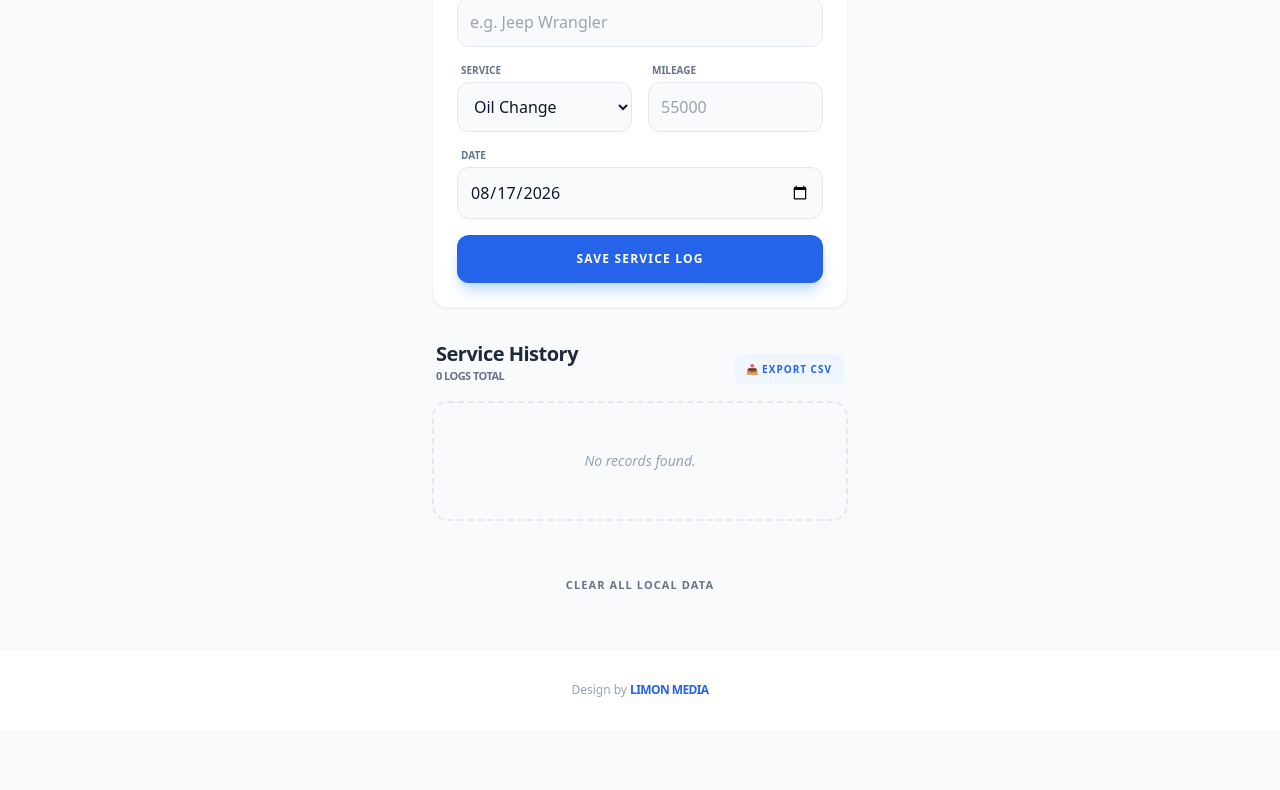
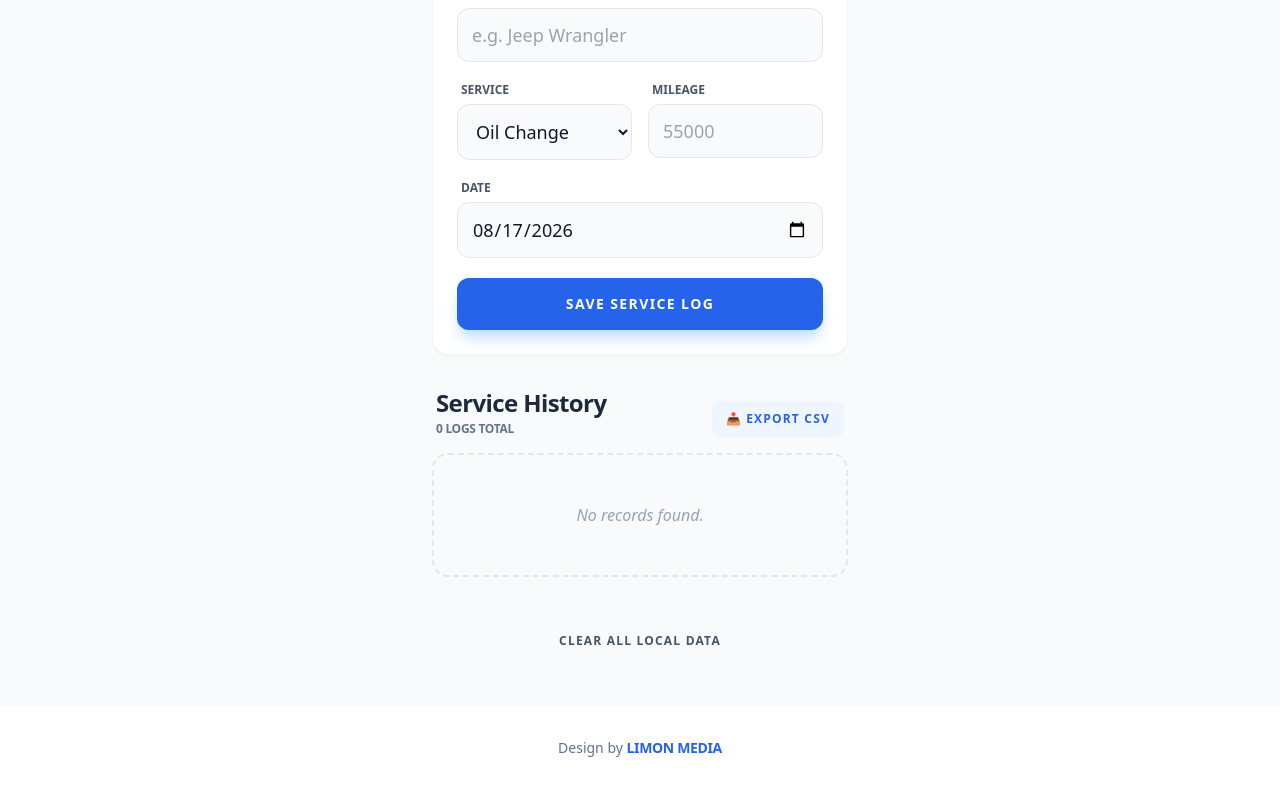
Before and after one commit to ealimon/GloveBox, a plain HTML site: page index.html in a window 1280 px wide. Shown: the part 175-965 px from the top of the page. Before the commit the page ends 905 px from the top, so only its background shows below. Drawn offline with nearby package versions, Linux system fonts and the light colour scheme.

Commit message:
Update styles and improve accessibility in index.html

```diff
--- a/index.html
+++ b/index.html
@@ -5,6 +5,7 @@
     <meta name="viewport" content="width=device-width, initial-scale=1.0, maximum-scale=1.0, user-scalable=no">
     <title>GloveBox | Car Maintenance</title>
 
+    <!-- PWA & Mobile Optimization -->
     <meta name="apple-mobile-web-app-capable" content="yes">
     <meta name="apple-mobile-web-app-status-bar-style" content="black-translucent">
     <script src="https://cdn.tailwindcss.com"></script>
@@ -13,30 +14,32 @@
         body { -webkit-tap-highlight-color: transparent; }
         .log-card { transition: transform 0.1s ease; }
         .log-card:active { transform: scale(0.98); }
-        input, select { font-size: 16px !important; }
+        input, select { font-size: 18px !important; }
     </style>
 </head>
-<body class="bg-gray-50 font-sans flex flex-col min-h-screen text-slate-900">
+<body class="bg-gray-50 font-sans flex flex-col min-h-screen text-slate-900 text-base">
 
+    <!-- Header -->
     <nav class="bg-slate-900 p-5 text-white shadow-xl sticky top-0 z-10">
-        <h1 class="text-xl font-bold text-center text-blue-400 tracking-tighter uppercase italic">🛠 GloveBox</h1>
+        <h1 class="text-2xl font-bold text-center text-blue-400 tracking-tight uppercase italic">🛠 GloveBox</h1>
     </nav>
 
     <main class="max-w-md mx-auto px-4 py-6 flex-grow w-full pb-12">
 
+        <!-- Input Form -->
         <div class="bg-white p-6 rounded-2xl shadow-sm mb-8 border border-slate-100">
-            <h2 class="text-sm font-black uppercase tracking-widest text-slate-400 mb-4">Add New Entry</h2>
-            <form id="logForm" class="space-y-4">
+            <h2 class="text-base font-black uppercase tracking-widest text-slate-500 mb-4">Add New Entry</h2>
+            <form id="logForm" class="space-y-5">
 
                 <div>
-                    <label class="block text-[10px] font-bold uppercase text-slate-500 mb-1 ml-1">Car Nickname</label>
-                    <input type="text" id="carName" placeholder="e.g. Jeep Wrangler" class="w-full p-3 bg-slate-50 border border-slate-200 rounded-xl outline-none focus:border-blue-500 focus:ring-1 focus:ring-blue-500 transition" required>
+                    <label class="block text-xs font-bold uppercase text-slate-600 mb-1.5 ml-1">Car Nickname</label>
+                    <input type="text" id="carName" placeholder="e.g. Jeep Wrangler" class="w-full p-3.5 bg-slate-50 border border-slate-200 rounded-xl outline-none focus:border-blue-500 focus:ring-2 focus:ring-blue-500 text-base transition" required>
                 </div>
 
                 <div class="grid grid-cols-2 gap-4">
                     <div>
-                        <label class="block text-[10px] font-bold uppercase text-slate-500 mb-1 ml-1">Service</label>
-                        <select id="serviceType" class="w-full p-3 bg-slate-50 border border-slate-200 rounded-xl outline-none focus:border-blue-500">
+                        <label class="block text-xs font-bold uppercase text-slate-600 mb-1.5 ml-1">Service</label>
+                        <select id="serviceType" class="w-full p-3.5 bg-slate-50 border border-slate-200 rounded-xl outline-none focus:border-blue-500 text-base">
                             <option>Oil Change</option>
                             <option>Tire Rotation</option>
                             <option>Brakes</option>
@@ -46,42 +49,47 @@
                         </select>
                     </div>
                     <div>
-                        <label class="block text-[10px] font-bold uppercase text-slate-500 mb-1 ml-1">Mileage</label>
-                        <input type="number" id="mileage" placeholder="55000" class="w-full p-3 bg-slate-50 border border-slate-200 rounded-xl outline-none focus:border-blue-500" required>
+                        <label class="block text-xs font-bold uppercase text-slate-600 mb-1.5 ml-1">Mileage</label>
+                        <input type="number" id="mileage" placeholder="55000" class="w-full p-3.5 bg-slate-50 border border-slate-200 rounded-xl outline-none focus:border-blue-500 text-base" required>
                     </div>
                 </div>
 
                 <div>
-                    <label class="block text-[10px] font-bold uppercase text-slate-500 mb-1 ml-1">Date</label>
-                    <input type="date" id="date" class="w-full p-3 bg-slate-50 border border-slate-200 rounded-xl outline-none focus:border-blue-500" required>
+                    <label class="block text-xs font-bold uppercase text-slate-600 mb-1.5 ml-1">Date</label>
+                    <input type="date" id="date" class="w-full p-3.5 bg-slate-50 border border-slate-200 rounded-xl outline-none focus:border-blue-500 text-base" required>
                 </div>
 
-                <button type="submit" class="w-full bg-blue-600 text-white py-4 rounded-xl font-bold shadow-lg shadow-blue-200 active:bg-blue-700 transition-all mt-2 uppercase tracking-widest text-xs">Save Service Log</button>
+                <button type="submit" class="w-full bg-blue-600 text-white py-4 rounded-xl font-bold shadow-lg shadow-blue-200 active:bg-blue-700 transition-all mt-2 uppercase tracking-widest text-sm">Save Service Log</button>
             </form>
         </div>
 
+        <!-- History Header -->
         <div class="flex justify-between items-end mb-4 px-1">
             <div>
-                <h2 class="text-xl font-bold text-slate-800 tracking-tight">Service History</h2>
-                <p id="logCount" class="text-[11px] font-bold text-slate-500 uppercase tracking-tighter">0 Logs Total</p>
+                <h2 class="text-2xl font-bold text-slate-800 tracking-tight">Service History</h2>
+                <p id="logCount" class="text-xs font-bold text-slate-500 uppercase tracking-tight mt-0.5">0 Logs Total</p>
             </div>
-            <button onclick="exportToCSV()" class="text-[10px] font-bold text-blue-600 uppercase tracking-widest bg-blue-50 px-3 py-2 rounded-lg hover:bg-blue-100 transition">
+            <button onclick="exportToCSV()" class="text-xs font-bold text-blue-600 uppercase tracking-widest bg-blue-50 px-3.5 py-2.5 rounded-lg hover:bg-blue-100 transition">
                 📥 Export CSV
             </button>
         </div>
 
+        <!-- Log List -->
         <div id="logList" class="space-y-3">
-            </div>
+            <!-- Dynamic content -->
+        </div>
 
+        <!-- Utility: Clear All -->
         <div class="mt-12 text-center">
-            <button onclick="clearAllData()" class="text-[11px] font-bold text-slate-500 uppercase tracking-widest hover:text-red-600 transition p-2">
+            <button onclick="clearAllData()" class="text-xs font-bold text-slate-600 uppercase tracking-widest hover:text-red-600 transition p-2">
                 Clear All Local Data
             </button>
         </div>
     </main>
 
-    <footer class="w-full py-8 text-center text-slate-400 text-xs mt-auto border-t border-slate-100 bg-white">
-        <p>Design by <a href="https://www.Limon.Media" target="_blank" class="font-black text-blue-600 uppercase tracking-tighter hover:text-blue-800 transition">Limon Media</a></p>
+    <!-- Footer -->
+    <footer class="w-full py-8 text-center text-slate-500 text-sm mt-auto border-t border-slate-100 bg-white">
+        <p>Design by <a href="https://www.Limon.Media" target="_blank" class="font-black text-blue-600 uppercase tracking-tight hover:text-blue-800 transition">Limon Media</a></p>
     </footer>
 
     <script>
@@ -117,7 +125,7 @@
             const logs = JSON.parse(localStorage.getItem('carLogs') || '[]');
             logCount.innerText = `${logs.length} ${logs.length === 1 ? 'Log' : 'Logs'} Total`;
             if (logs.length === 0) {
-                logList.innerHTML = `<div class="text-center py-12 border-2 border-dashed border-slate-200 rounded-2xl text-slate-400 italic text-sm">No records found.</div>`;
+                logList.innerHTML = `<div class="text-center py-12 border-2 border-dashed border-slate-200 rounded-2xl text-slate-400 italic text-base">No records found.</div>`;
                 return;
             }
             logList.innerHTML = logs.sort((a,b) => b.id - a.id).map(log => {
@@ -127,11 +135,13 @@
                 <div class="bg-white p-5 rounded-xl shadow-sm border border-slate-100 log-card animate-in fade-in duration-300">
                     <div class="flex justify-between items-start">
                         <div class="overflow-hidden">
-                            <span class="text-[9px] font-black uppercase bg-slate-900 text-white px-2 py-0.5 rounded tracking-tighter italic">${log.carName}</span>
-                            <p class="font-bold text-slate-800 mt-2 text-lg leading-tight tracking-tight">${log.type}</p>
-                            <p class="text-sm text-slate-500 font-medium">${formattedDate} • ${Number(log.mileage).toLocaleString()} miles</p>
+                            <span class="text-xs font-black uppercase bg-slate-900 text-white px-2.5 py-1 rounded tracking-tight italic inline-block">
+                                ${log.carName}
+                            </span>
+                            <p class="font-bold text-slate-800 mt-2 text-xl leading-snug tracking-tight">${log.type}</p>
+                            <p class="text-base text-slate-600 font-medium mt-0.5">${formattedDate} • ${Number(log.mileage).toLocaleString()} miles</p>
                         </div>
-                        <button onclick="deleteLog(${log.id})" class="text-slate-300 hover:text-red-500 transition-colors p-2">
+                        <button onclick="deleteLog(${log.id})" class="text-slate-300 hover:text-red-500 transition-colors p-2" aria-label="Delete entry">
                             <svg xmlns="http://www.w3.org/2000/svg" class="h-6 w-6" fill="none" viewBox="0 0 24 24" stroke="currentColor">
                                 <path stroke-linecap="round" stroke-linejoin="round" stroke-width="2" d="M19 7l-.867 12.142A2 2 0 0116.138 21H7.862a2 2 0 01-1.995-1.858L5 7m5 4v6m4-6v6m1-10V4a1 1 0 00-1-1h-4a1 1 0 00-1 1v3M4 7h16" />
                             </svg>
```
